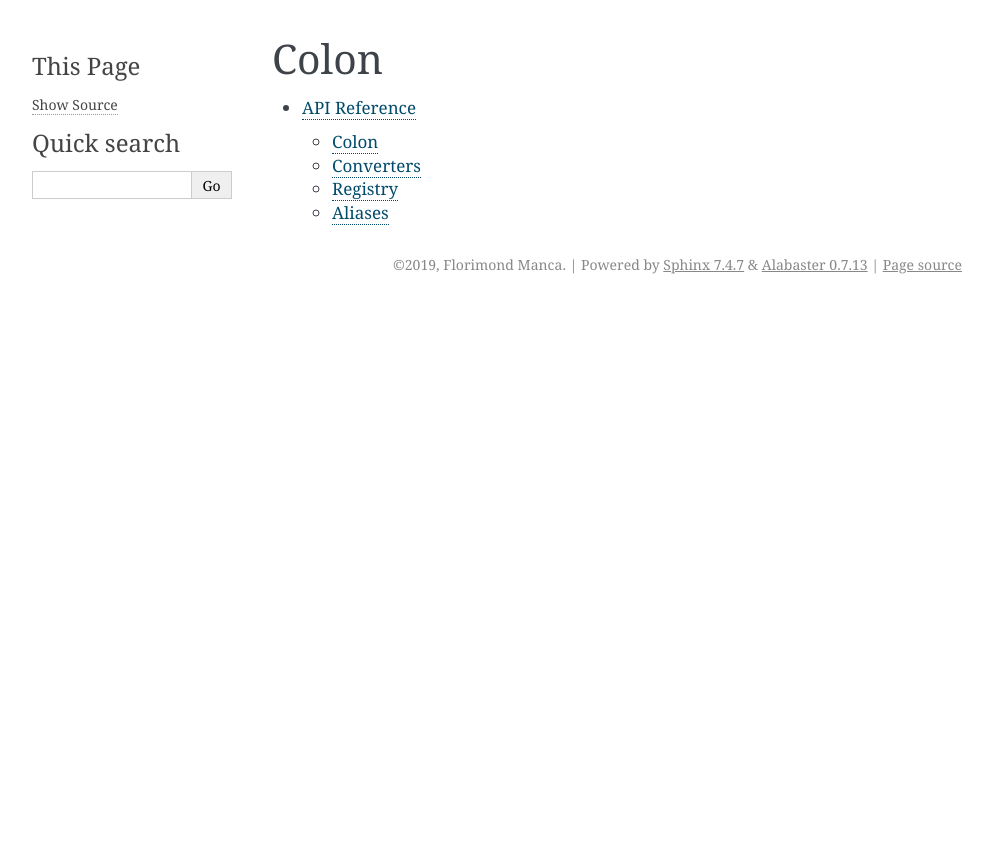
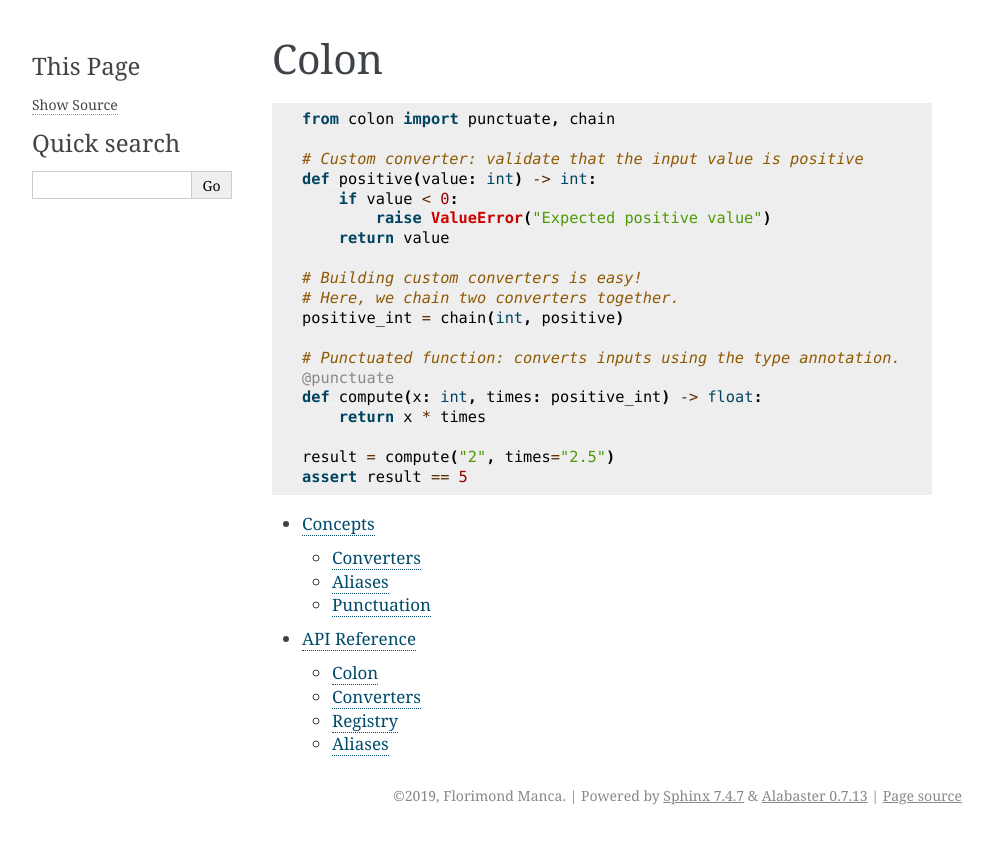
Before and after one commit to florimondmanca/limier, a Sphinx documentation site: the page built from docs/index.rst, in a window 1280 px wide. Shown: the top 844 px of the page, without its empty margins (148-1141 px from the left). Built offline with Sphinx 7.4.7, drawn with Linux system fonts in a browser that asks for light colours.

Commit message:
document concepts and basic usage

```diff
--- a/docs/index.rst
+++ b/docs/index.rst
@@ -6,7 +6,30 @@
 Colon
 =====
 
+.. code-block:: python
+
+    from colon import punctuate, chain
+
+    # Custom converter: validate that the input value is positive
+    def positive(value: int) -> int:
+        if value < 0:
+            raise ValueError("Expected positive value")
+        return value
+
+    # Building custom converters is easy!
+    # Here, we chain two converters together.
+    positive_int = chain(int, positive)
+
+    # Punctuated function: converts inputs using the type annotation.
+    @punctuate
+    def compute(x: int, times: positive_int) -> float:
+        return x * times
+
+    result = compute("2", times="2.5")
+    assert result == 5
+
 .. toctree::
     :maxdepth: 2
 
+    concepts.rst
     api.rst
```
Also changed, not shown: docs/concepts.rst (added, +142 -0 lines).
